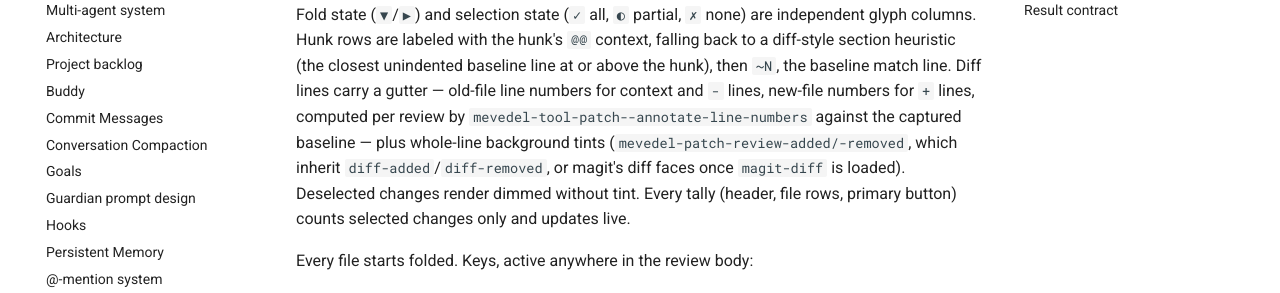
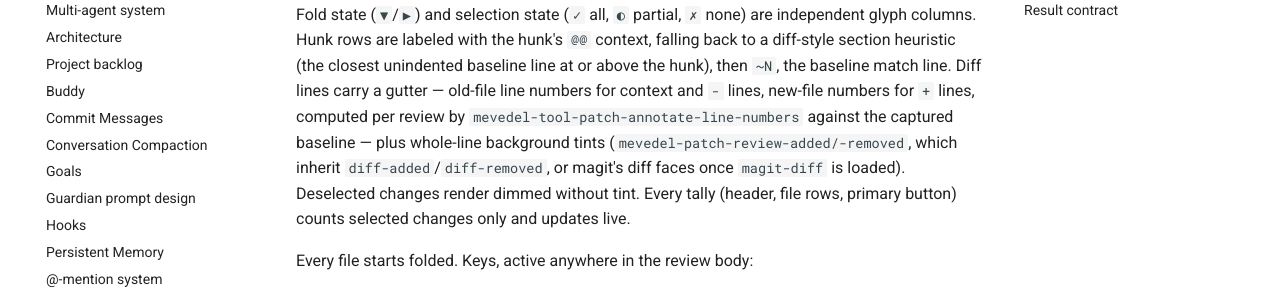
Before and after one commit to FrauH0lle/mevedel, an MkDocs documentation site: the page built from docs/preview.md, in a window 1280 px wide and 900 px high, scrolled down 496 px. Shown: the part 152-445 px from the top of the window. Built offline with MkDocs 1.6.1 and Material for MkDocs 9.7.7, drawn with Linux system fonts in a browser that asks for light colours; comment, search, counter and statistics services are not loaded.

```diff
--- a/docs/preview.md
+++ b/docs/preview.md
@@ -31,7 +31,7 @@ context, falling back to a diff-style section heuristic (the closest
 unindented baseline line at or above the hunk), then `~N`, the baseline
 match line. Diff lines carry a gutter — old-file line numbers for context
 and `-` lines, new-file numbers for `+` lines, computed per review by
-`mevedel-tool-patch--annotate-line-numbers` against the captured baseline —
+`mevedel-tool-patch-annotate-line-numbers` against the captured baseline —
 plus whole-line background tints (`mevedel-patch-review-added/-removed`,
 which inherit `diff-added`/`diff-removed`, or magit's diff faces once
 `magit-diff` is loaded). Deselected changes render dimmed without tint.
```
